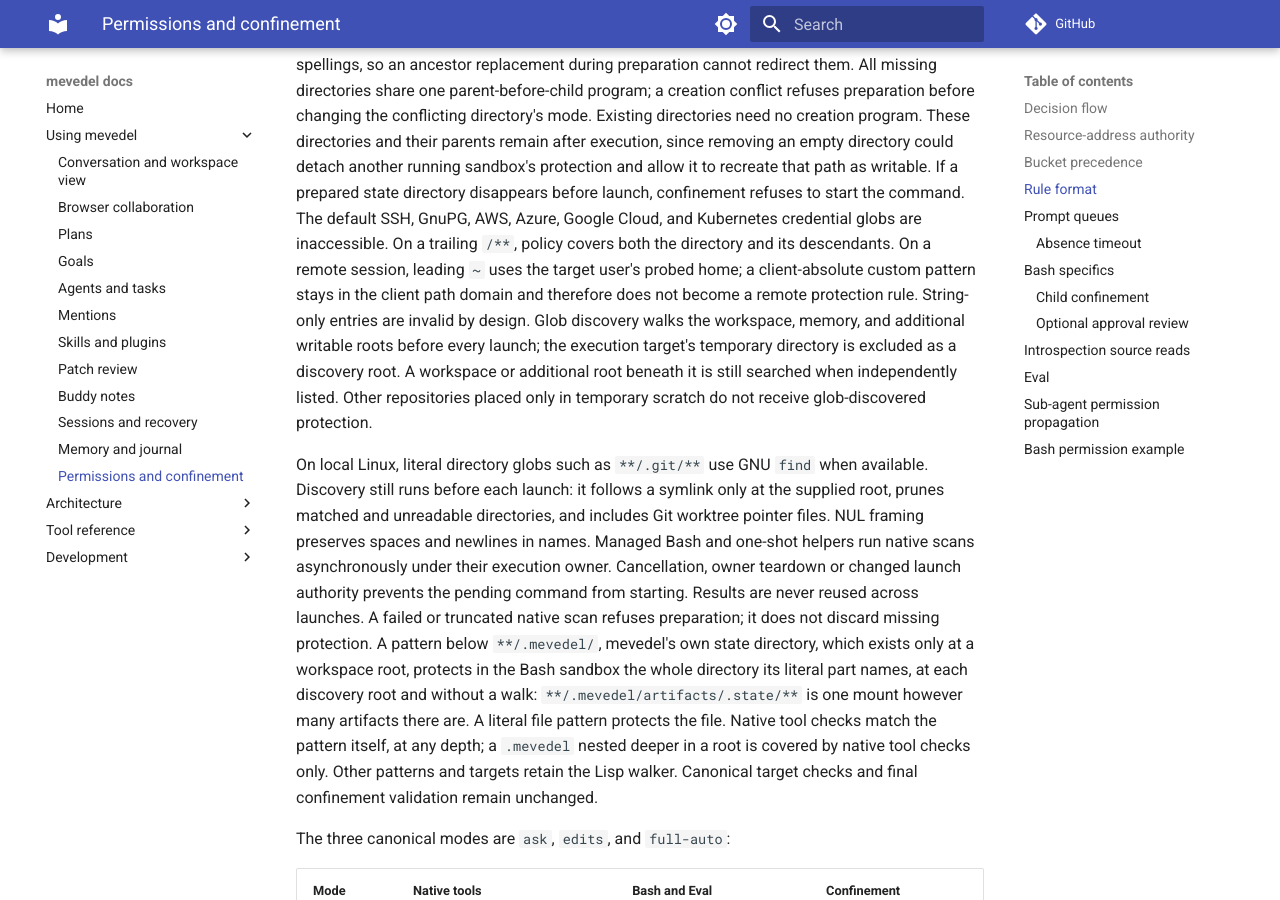
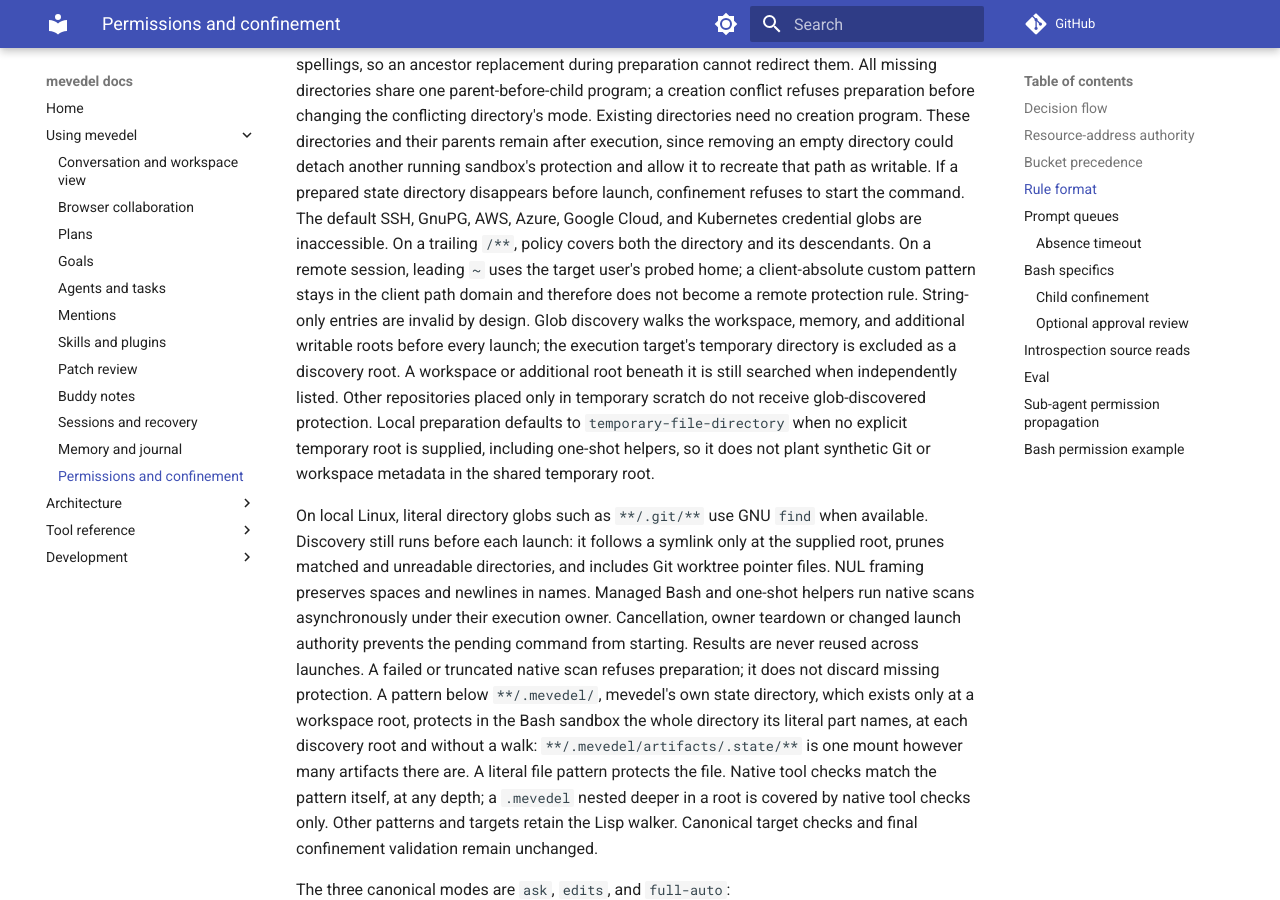
Before and after one commit to FrauH0lle/mevedel, an MkDocs documentation site: the page built from docs/permissions.md, in a window 1280 px wide and 900 px high, scrolled down 6813 px. Built offline with MkDocs 1.6.1 and Material for MkDocs 9.7.7, drawn with Linux system fonts in a browser that asks for light colours; comment, search, counter and statistics services are not loaded.

Commit message:
fix(sandbox): Keep synthetic metadata out of shared temp roots
One-shot and helper preparation can omit the optional temporary root. Default local protected-path discovery to temporary-file-directory so it never synthesizes .git or persistent .mevedel state at that shared root. A confined child reproduces both directories before the fix using a private stand-in for the system temporary directory.

* mevedel-sandbox.el (mevedel-sandbox--protected-candidates): Default the local temporary-root exemption.
* test/helpers.el (mevedel-test--assert-no-temporary-root-state): Check Git and workspace state, name the observing test, and preserve shared-root evidence.
* test/test-mevedel-execution.el (mevedel-execution-run-one-shot): Regress metadata creation through the confined child.
* test/test-mevedel-test-helpers.el (mevedel-test--assert-no-temporary-root-state): Cover clean roots and non-destructive leak detection.
* docs/permissions.md: Document the local default.

The original intermittent producer remains unproven after clean instrumented runs and an exact original-partition replay. Validation: 254 files compile without warnings; full suite reports 11520 results, 0 unexpected, 38 skipped.

```diff
--- a/docs/permissions.md
+++ b/docs/permissions.md
@@ -277,7 +277,10 @@
 execution target's temporary directory is excluded as a discovery root. A
 workspace or additional root beneath it is still searched when independently
 listed. Other repositories placed only in temporary scratch do not receive
-glob-discovered protection.
+glob-discovered protection. Local preparation defaults to
+`temporary-file-directory` when no explicit temporary root is supplied, including
+one-shot helpers, so it does not plant synthetic Git or workspace metadata in
+the shared temporary root.
 
 On local Linux, literal directory globs such as `**/.git/**` use GNU `find`
 when available. Discovery still runs before each launch: it follows a symlink
```
Also changed, not shown: 4 other files.
